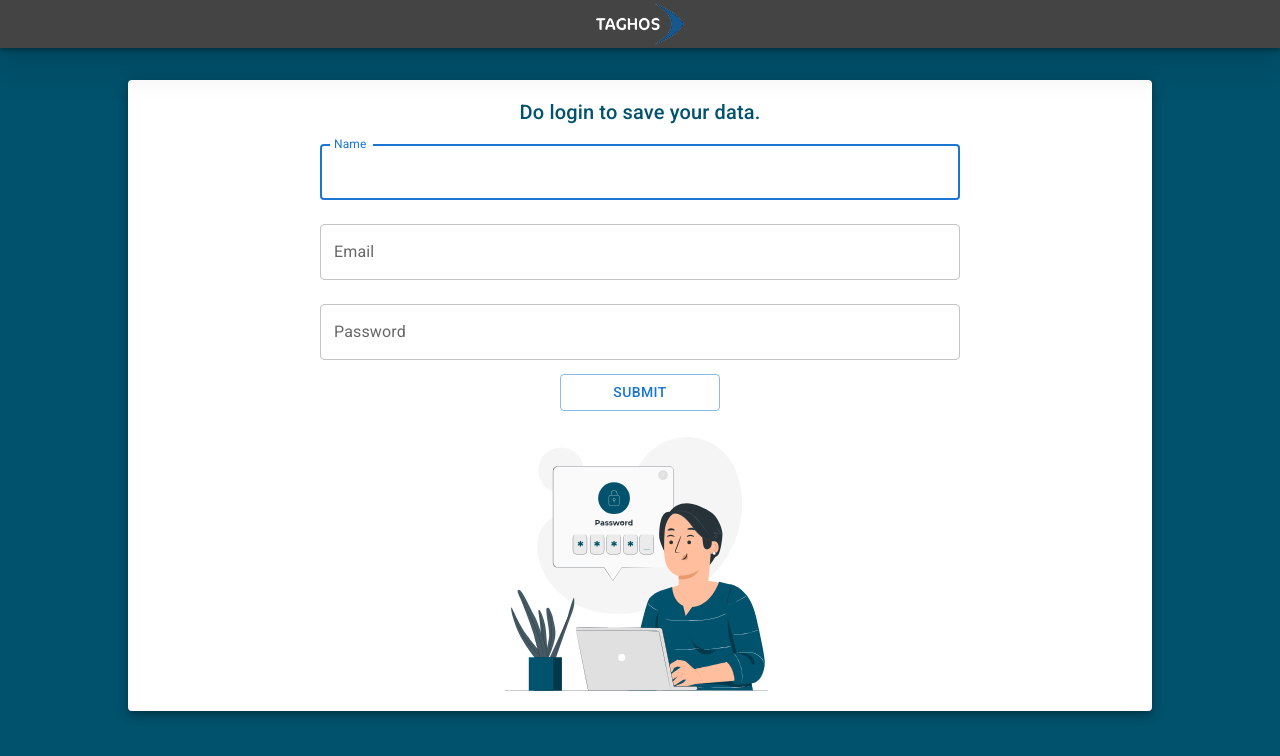
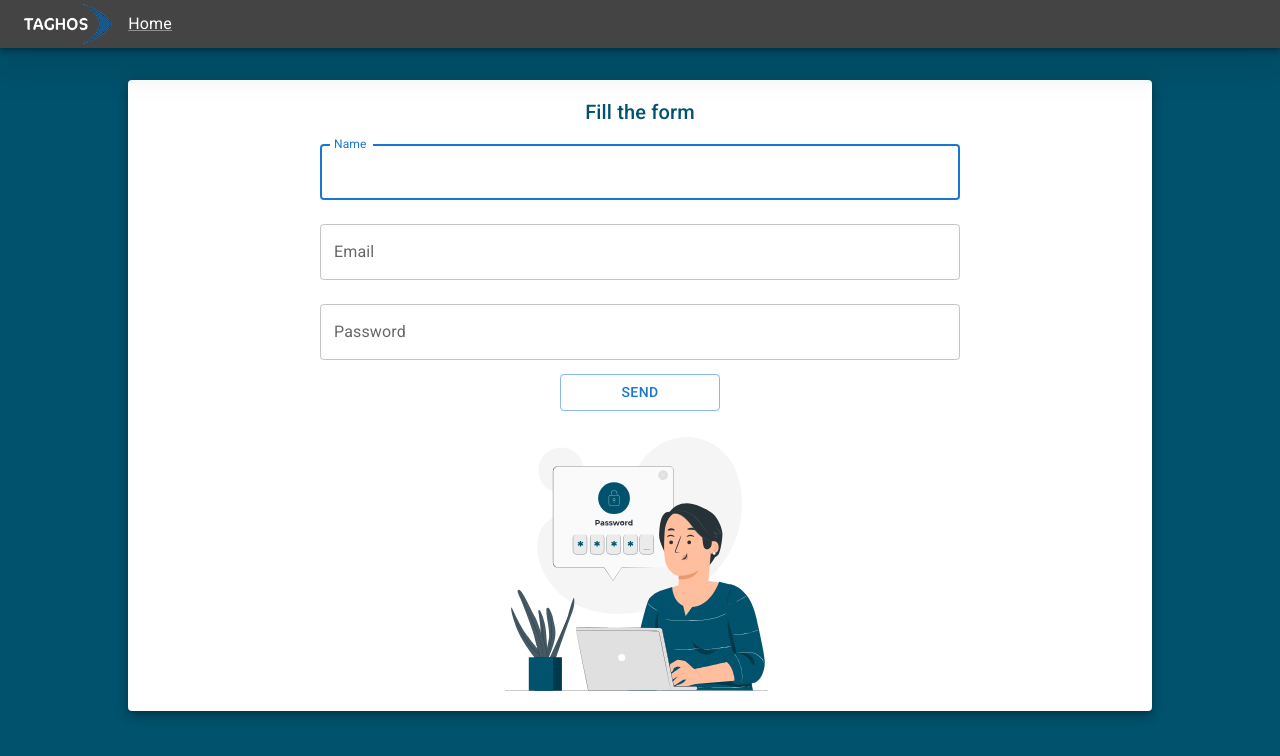
Before and after one commit to EduardoNoronha31/thaghos-test, a Next.js app: page /login in a window 1280 px wide. Shown: the top 756 px of the page. Built offline with nearby package versions, Linux system fonts and the light colour scheme.

Commit message:
chore: clean design

```diff
--- a/components/Form/index.tsx
+++ b/components/Form/index.tsx
@@ -1,9 +1,9 @@
+import { useState } from 'react';
+import { useRouter } from 'next/router';
+import * as yup from 'yup';
 import { useFormik } from 'formik';
-import * as yup from 'yup';
 import { TextField, Button, Box, Paper, Typography } from '@mui/material';
-import { useState } from 'react';
 import { FormLoading } from '../FormLoading/index';
-import { useRouter } from 'next/router';
 
 export type SignUp = {
   name: string;
@@ -65,11 +65,11 @@ export const Form = () => {
             display: 'flex',
             flexDirection: 'column',
             alignItems: 'center',
-            mt: '2rem'
+            mt: '2rem',
           }}
         >
           <Typography variant="h6" mt={2} color="#01526d">
-            Do login to save your data.
+            Fill the form
           </Typography>
           <TextField
             id="name"
@@ -124,7 +124,7 @@ export const Form = () => {
               mt: '.4rem',
             }}
           >
-            Submit
+            Send
           </Button>
           {isLoadingForm ? <FormLoading /> : false}
           <img src="backgroundLogin.svg" alt="Background Login" width="300" />
--- a/components/Header/index.tsx
+++ b/components/Header/index.tsx
@@ -1,6 +1,4 @@
-import AppBar from '@mui/material/AppBar';
-import Box from '@mui/material/Box';
-import Toolbar from '@mui/material/Toolbar';
+import { AppBar, Toolbar, Link } from '@mui/material';
 
 export const Header = () => {
   return (
@@ -16,10 +14,12 @@ export const Header = () => {
         sx={{
           boxShadow: '0px 15px 34px 8px rgba(0, 0, 0, .1)',
           display: 'flex',
-          justifyContent: 'center',
         }}
       >
         <img src="logo.png" height={40} />
+        <Link ml={2} color="#fff" href="/">
+          Home
+        </Link>
       </Toolbar>
     </AppBar>
   );
--- a/lib/theme.tsx
+++ /dev/null
@@ -1,18 +0,0 @@
-import { createTheme } from '@mui/material/styles';
-import { red } from '@mui/material/colors';
-
-const theme = createTheme({
-  palette: {
-    primary: {
-      main: '#556cd6',
-    },
-    secondary: {
-      main: '#19857b',
-    },
-    error: {
-      main: red.A400,
-    },
-  },
-});
-
-export default theme;
--- a/pages/_document.tsx
+++ b/pages/_document.tsx
@@ -5,7 +5,6 @@ import Document, {
   NextScript,
   Head,
 } from 'next/document';
-import theme from '../lib/theme';
 class MyDocument extends Document {
   static async getInitialProps(ctx: DocumentContext) {
     const initialProps = await Document.getInitialProps(ctx);
@@ -15,7 +14,6 @@ class MyDocument extends Document {
     return (
       <Html>
         <Head>
-          <meta name="theme-color" content={theme.palette.primary.main} />
           <link
             rel="stylesheet"
             href="https://fonts.googleapis.com/css?family=Roboto:300,400,500,700&display=swap"
--- a/pages/api/hello.ts
+++ /dev/null
@@ -1,13 +0,0 @@
-// Next.js API route support: https://nextjs.org/docs/api-routes/introduction
-import type { NextApiRequest, NextApiResponse } from 'next';
-
-type Data = {
-  name: string;
-};
-
-export default function handler(
-  req: NextApiRequest,
-  res: NextApiResponse<Data>
-) {
-  res.status(200).json({ name: 'John Doe' });
-}
```
Also changed, not shown: components/FormLoading/index.tsx (+2 -5 lines).
